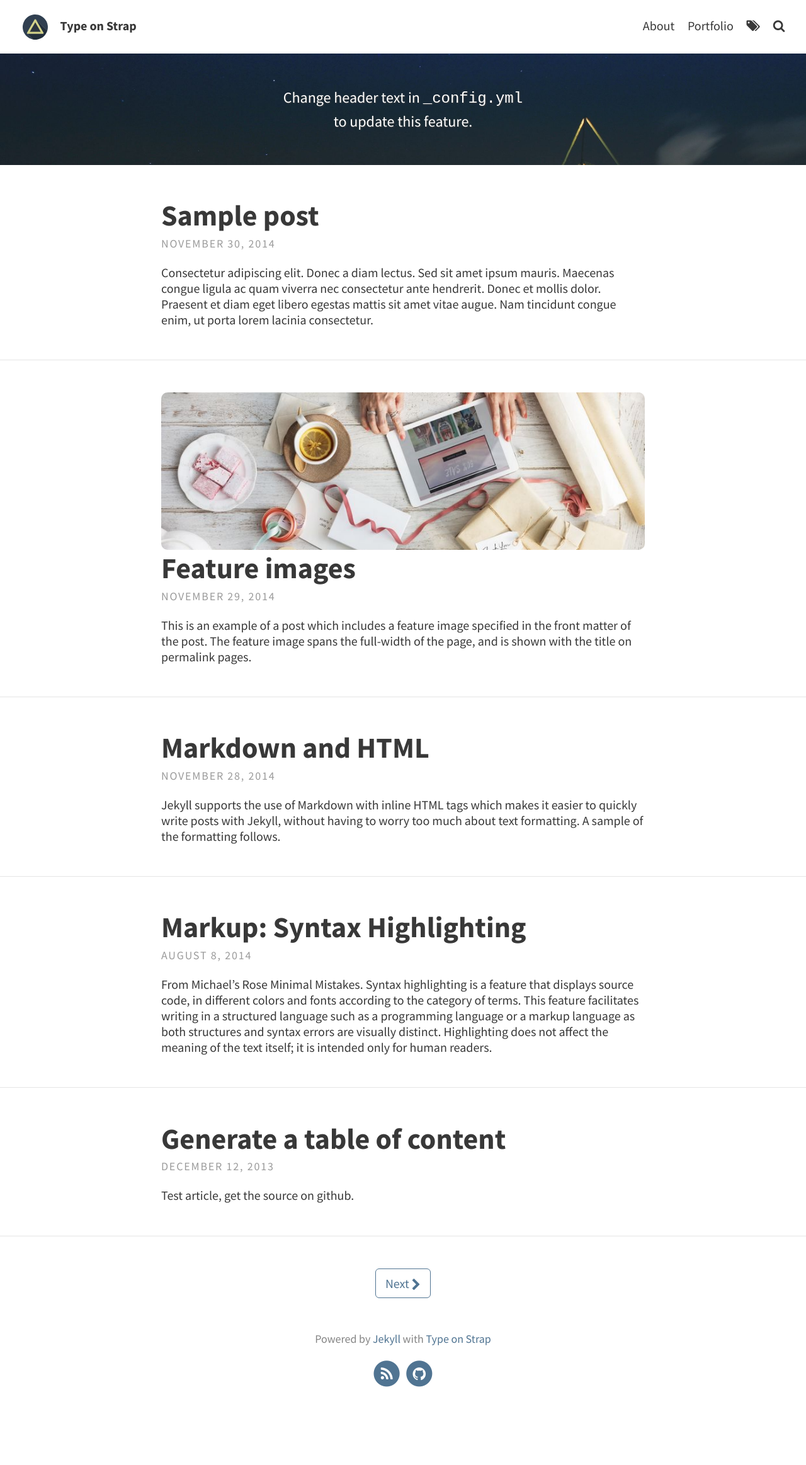
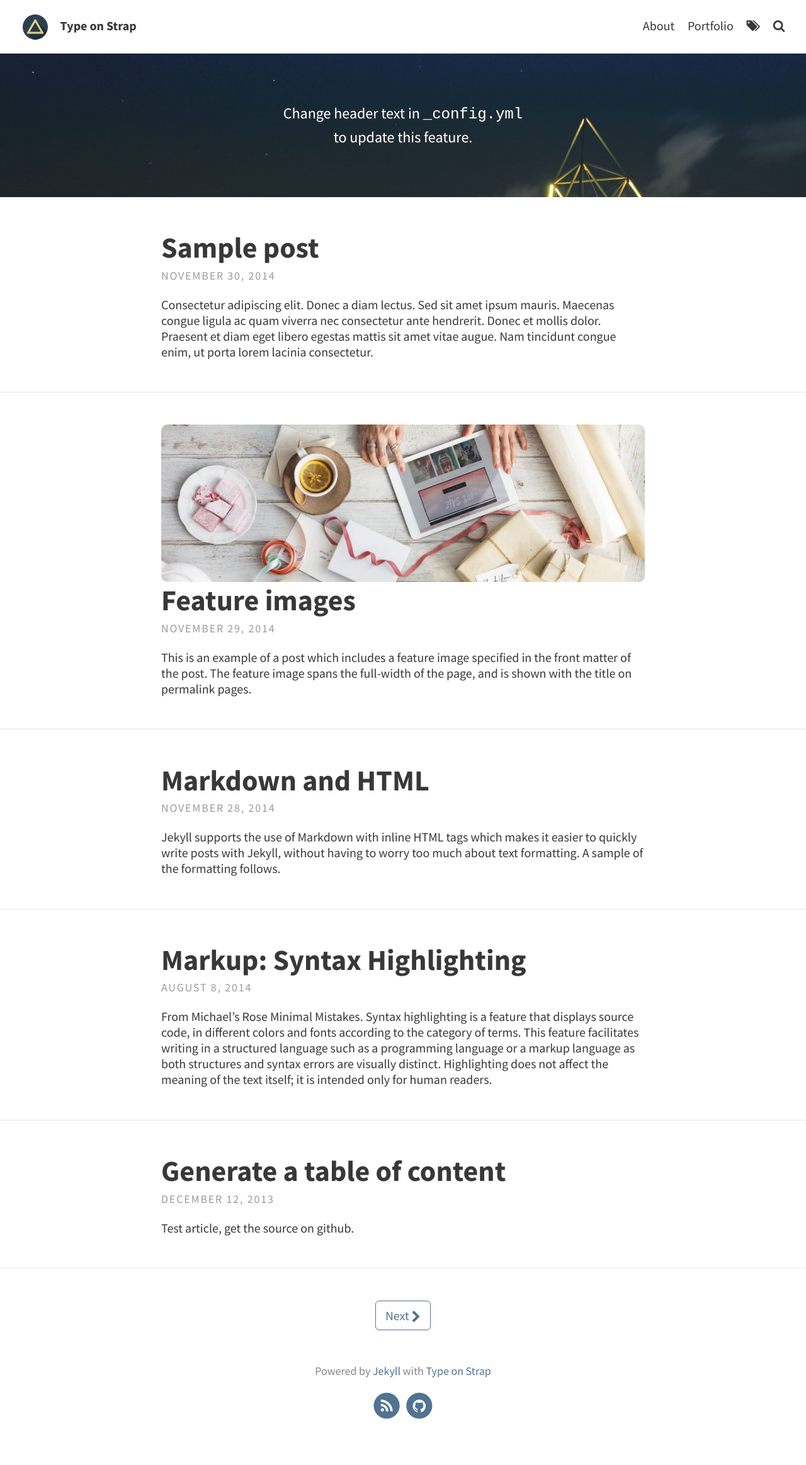
Before and after one commit to gmoon92/gmoon92.github.io, a Jekyll site: the page built from index.html, in a window 1280 px wide. Shown: the whole page at 63% size. Built offline with Jekyll 4.4.1, drawn with Linux system fonts in a browser that asks for light colours; the list of posts is cut into pages by our own code; before the commit the page ends 2274 px from its top, so only the background shows below that.

Commit message:
Enlarge banner height

```diff
--- a/_sass/base/_utility.scss
+++ b/_sass/base/_utility.scss
@@ -13,6 +13,16 @@
     }
     @media (max-width: 576px) {
         padding: $padding-small;
+    }
+}
+
+%padding-medium {
+    padding: $padding-medium $padding-large;
+    @media (max-width: 1000px) {
+        padding: $padding-medium * 1.5 $padding-large / 1.6;
+    }
+    @media (max-width: 576px) {
+        padding: $padding-medium;
     }
 }
 
--- a/_sass/base/_variables.scss
+++ b/_sass/base/_variables.scss
@@ -6,6 +6,7 @@ $font-size: 1.25em;
 
 // Padding
 $padding-large: 20%;
+$padding-medium: 6%;
 $padding-small: 4%;
 $padding-x-small: 3%;
 
--- a/_sass/layouts/_index.scss
+++ b/_sass/layouts/_index.scss
@@ -1,6 +1,6 @@
 // Header text feature
 .call-out {
-    @extend %padding-regular;
+    @extend %padding-medium;
     display: inline-block;
     width: 100%;
     height: 100%;
```
